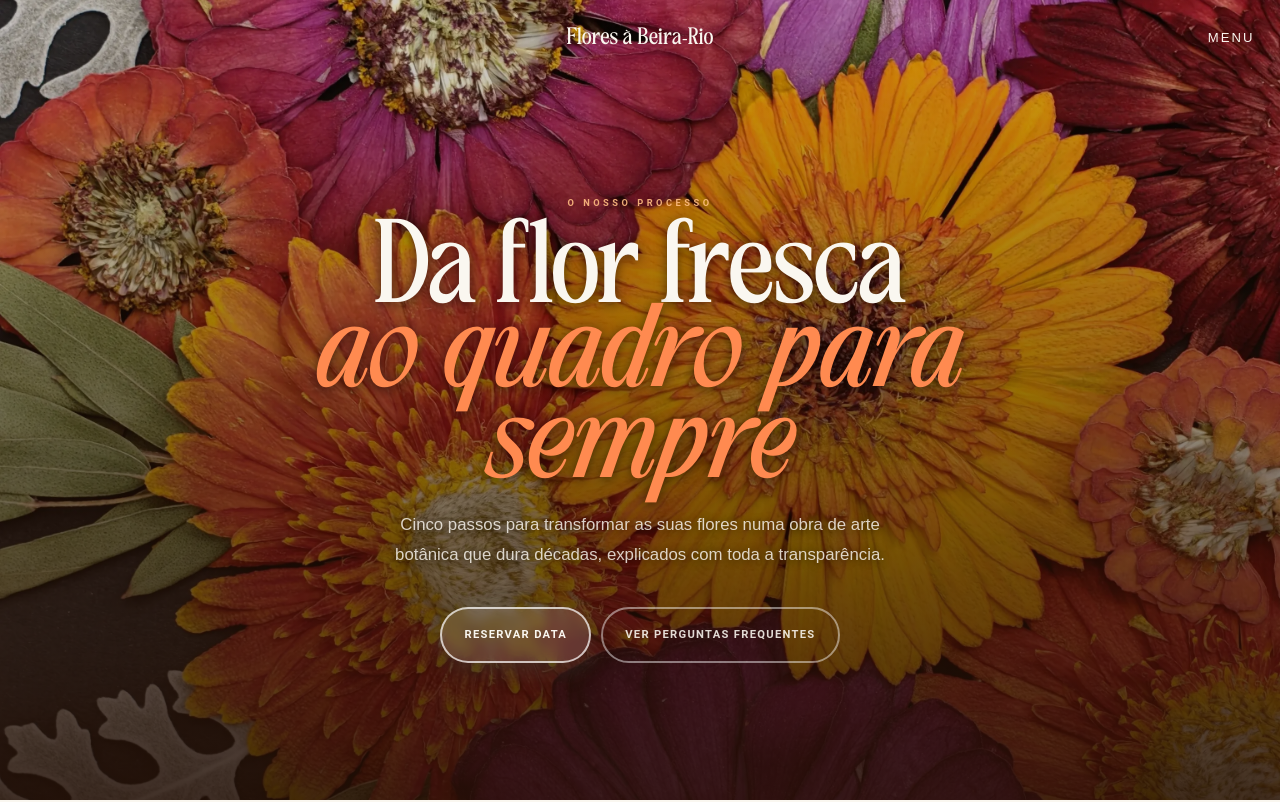
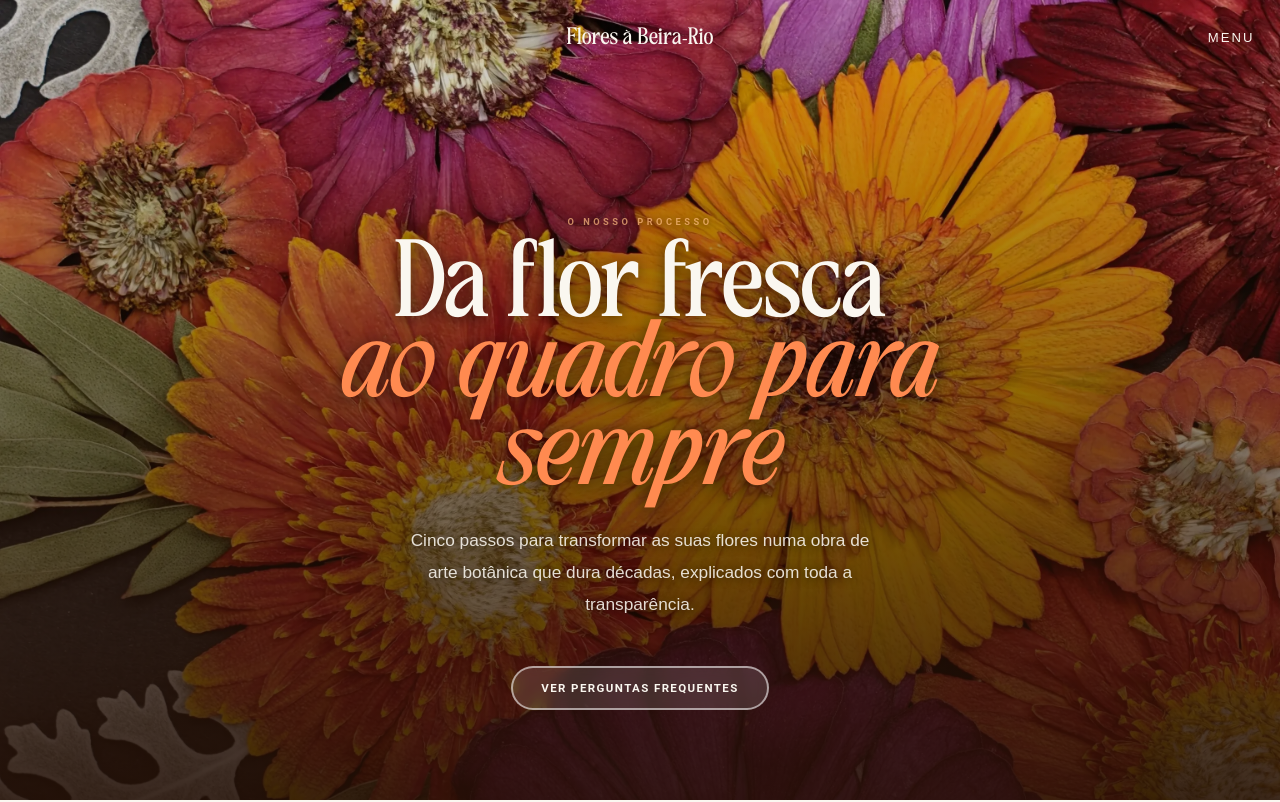
Before and after one commit to floresabeirario/fbr-website, a Next.js app: page /como-funciona in a window 1280 px wide. Shown: the top 802 px of the page. Built offline with nearby package versions, Linux system fonts and the light colour scheme; a web font is replaced by a local one.

Commit message:
Update ComoFuncionaClient.jsx

```diff
--- a/app/como-funciona/ComoFuncionaClient.jsx
+++ b/app/como-funciona/ComoFuncionaClient.jsx
@@ -286,40 +286,66 @@ export default function ComoFuncionaClient() {
           @media (prefers-reduced-motion: reduce) {
             *, *::before, *::after { animation-duration: 0.01ms !important; transition-duration: 0.01ms !important; }
           }
+
+          /* HERO */
+          .hero-layout {
+            position: relative;
+            min-height: 100svh;
+            overflow: hidden;
+            display: flex;
+            align-items: flex-end;
+          }
+          .hero-foto-bg {
+            position: absolute; inset: 0;
+          }
+          .hero-foto-bg img {
+            width: 100%; height: 100%; object-fit: cover; object-position: center; display: block;
+          }
+          .hero-foto-bg::after {
+            content: ''; position: absolute; inset: 0;
+            background: linear-gradient(to top, rgba(35,15,5,0.88) 0%, rgba(35,15,5,0.55) 45%, rgba(35,15,5,0.15) 100%);
+          }
+          .hero-text-col {
+            position: relative; z-index: 2;
+            width: 100%;
+            padding: clamp(110px,14vw,160px) clamp(24px,5vw,72px) clamp(60px,8vw,90px);
+          }
+          .cta-row-hero { display: flex; justify-content: center; }
+          .btn-outline-hero {
+            display: inline-flex; align-items: center; justify-content: center;
+            background: rgba(255,255,255,0.12); border: 2px solid rgba(255,255,255,0.55); color: #FAF7F0;
+            padding: 0 28px; height: 44px; border-radius: 100px;
+            text-decoration: none; font-weight: 600; font-size: 0.72rem; letter-spacing: 1.4px;
+            text-transform: uppercase; text-align: center; transition: all 0.3s ease;
+            font-family: Roboto, sans-serif; white-space: nowrap; box-sizing: border-box;
+            backdrop-filter: blur(6px);
+          }
+          .btn-outline-hero:hover { background: rgba(255,255,255,0.22); border-color: #fff; transform: translateY(-2px); }
+
           a:focus-visible, button:focus-visible { outline: 3px solid #C8522A; outline-offset: 4px; border-radius: 4px; }
         `,
         }} />
 
         {/* HERO com fotoquadrocloseup2.webp */}
-        <section
-          aria-label="Como funciona a preservação de flores"
-          style={{ position: "relative", minHeight: "100svh", display: "flex", alignItems: "center", overflow: "hidden" }}
-        >
-          <img
-            src="/fotoquadrocloseup2.webp"
-            alt=""
-            aria-hidden="true"
-            style={{ position: "absolute", inset: 0, width: "100%", height: "100%", objectFit: "cover", objectPosition: "center", zIndex: 0 }}
-          />
-          <div style={{ position: "absolute", inset: 0, background: "linear-gradient(to top, rgba(35,15,5,0.85) 0%, rgba(35,15,5,0.45) 55%, rgba(35,15,5,0.18) 100%)", zIndex: 1 }} />
+        <section className="hero-layout" aria-label="Como funciona a preservação de flores">
+          <div className="hero-foto-bg">
+            <img src="/fotoquadrocloseup2.webp" alt="" aria-hidden="true" />
+          </div>
 
-          <div style={{ position: "relative", zIndex: 2, width: "100%", padding: "clamp(110px,16vw,160px) clamp(20px,5vw,64px) clamp(64px,10vw,100px)", display: "flex", justifyContent: "center" }}>
-            <div style={{ maxWidth: "680px", textAlign: "center", width: "100%" }}>
-              <motion.div initial={{ opacity: 0, y: 22 }} animate={{ opacity: 1, y: 0 }} transition={{ duration: 0.8, ease: [0.16, 1, 0.3, 1] }}>
-                <span style={{ display: "block", fontSize: "0.58rem", fontWeight: 700, letterSpacing: "3.5px", textTransform: "uppercase", color: "rgba(255,190,130,0.9)", marginBottom: "14px", fontFamily: "Roboto, sans-serif" }}>O nosso processo</span>
-                <h1 style={{ fontFamily: "'TAN-MEMORIES', serif", fontSize: "clamp(2.6rem,8vw,5.2rem)", color: "#FAF7F0", margin: "0 0 clamp(16px,2.5vw,22px)", lineHeight: 1.0, textShadow: "0 2px 12px rgba(0,0,0,0.55)" }}>
+          <div className="hero-text-col">
+            <motion.div initial={{ opacity: 0, y: 28 }} animate={{ opacity: 1, y: 0 }} transition={{ duration: 0.85, ease: [0.16, 1, 0.3, 1] }} style={{ maxWidth: "640px", textAlign: "center", margin: "0 auto" }}>
+              <p style={{ fontSize: "0.58rem", letterSpacing: "3.5px", textTransform: "uppercase", color: "rgba(255,190,130,0.7)", fontFamily: "Roboto, sans-serif", margin: "0 0 14px", fontWeight: 700, display: "block", textShadow: "0 1px 6px rgba(0,0,0,0.5)" }}>O nosso processo</p>
+              <h1 style={{ fontFamily: "'TAN-MEMORIES', serif", fontSize: "clamp(2.4rem,6vw,5rem)", lineHeight: 1.05, color: "#FAF7F0", margin: "0 0 clamp(1.2rem,2.5vw,1.8rem)", textShadow: "0 2px 16px rgba(0,0,0,0.6)" }}>
                 Da flor fresca<br />
                 <em style={{ fontStyle: "italic", color: "#FF8A50" }}>ao quadro para sempre</em>
               </h1>
-                <p style={{ color: "rgba(250,247,240,0.82)", fontSize: "clamp(0.93rem,1.9vw,1.05rem)", lineHeight: 1.8, maxWidth: "520px", margin: "0 auto clamp(28px,4vw,36px)", textShadow: "0 1px 8px rgba(0,0,0,0.5)" }}>
+              <p style={{ fontSize: "clamp(0.93rem,1.8vw,1.08rem)", lineHeight: 1.85, maxWidth: "460px", color: "rgba(250,247,240,0.88)", margin: "0 auto clamp(1.8rem,3.5vw,2.8rem)", textShadow: "0 1px 10px rgba(0,0,0,0.55)" }}>
                 Cinco passos para transformar as suas flores numa obra de arte botânica que dura décadas, explicados com toda a transparência.
               </p>
-                <div style={{ display: "flex", flexWrap: "wrap", gap: "10px", alignItems: "center", justifyContent: "center" }}>
-                  <a href={FORM_URL} target="_blank" rel="noopener noreferrer" className="btn-primary">Reservar Data</a>
-                  <a href="/perguntas-frequentes" className="btn-outline">Ver Perguntas Frequentes</a>
+              <div className="cta-row-hero">
+                <a href="/perguntas-frequentes" className="btn-outline-hero">Ver Perguntas Frequentes</a>
               </div>
             </motion.div>
-            </div>
           </div>
         </section>
 
```
Lines whose indentation alone changed are shown as unchanged.
